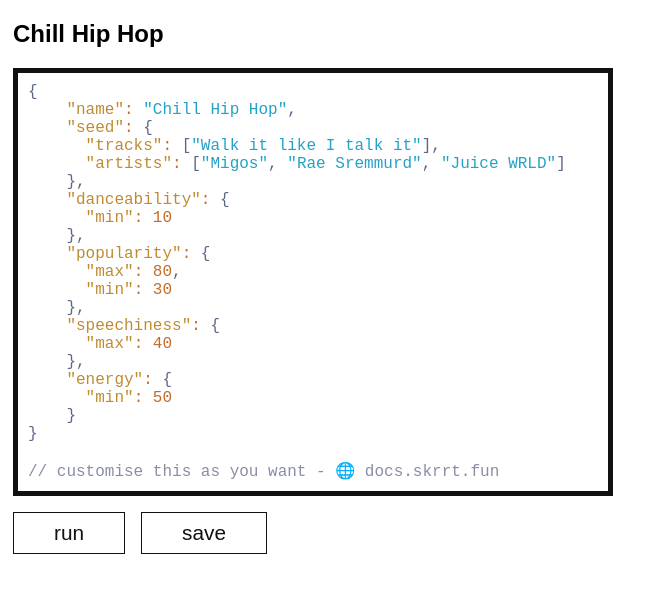
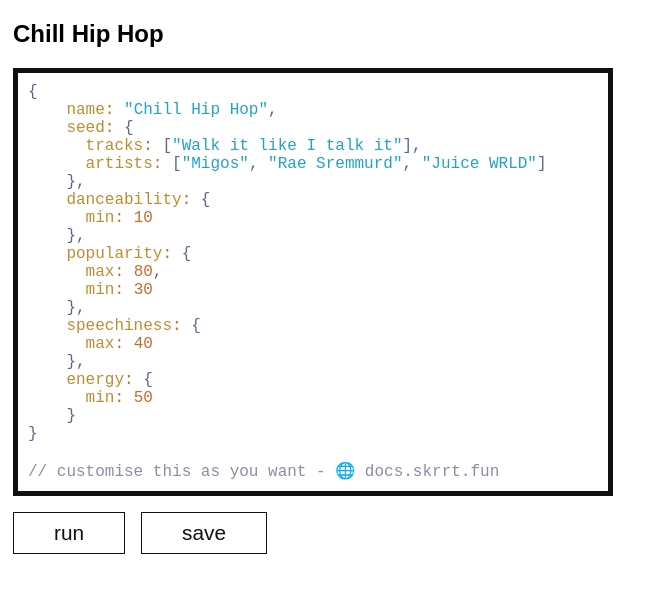
Before and after one commit to jajoosam/skrrt, a Next.js app: page /sandbox in a window 1280 px wide. Shown: the top 592 px of the page, without its empty margins (0-663 px from the left). Built offline with nearby package versions, Linux system fonts and the light colour scheme.

Commit message:
example in json5

```diff
--- a/pages/sandbox.js
+++ b/pages/sandbox.js
@@ -67,23 +67,23 @@ const Page = () => {
 
   const [code, setCode] = useState(
     `{
-    "name": "Chill Hip Hop",
-    "seed": {
-      "tracks": ["Walk it like I talk it"],
-      "artists": ["Migos", "Rae Sremmurd", "Juice WRLD"]
+    name: "Chill Hip Hop",
+    seed: {
+      tracks: ["Walk it like I talk it"],
+      artists: ["Migos", "Rae Sremmurd", "Juice WRLD"]
     },
-    "danceability": {
-      "min": 10
+    danceability: {
+      min: 10
     },
-    "popularity": {
-      "max": 80,
-      "min": 30
+    popularity: {
+      max: 80,
+      min: 30
     },
-    "speechiness": {
-      "max": 40
+    speechiness: {
+      max: 40
     },
-    "energy": {
-      "min": 50
+    energy: {
+      min: 50
     }
 }
 
```
Also changed, not shown: help/example.json (renamed from help/examples/1.json).
